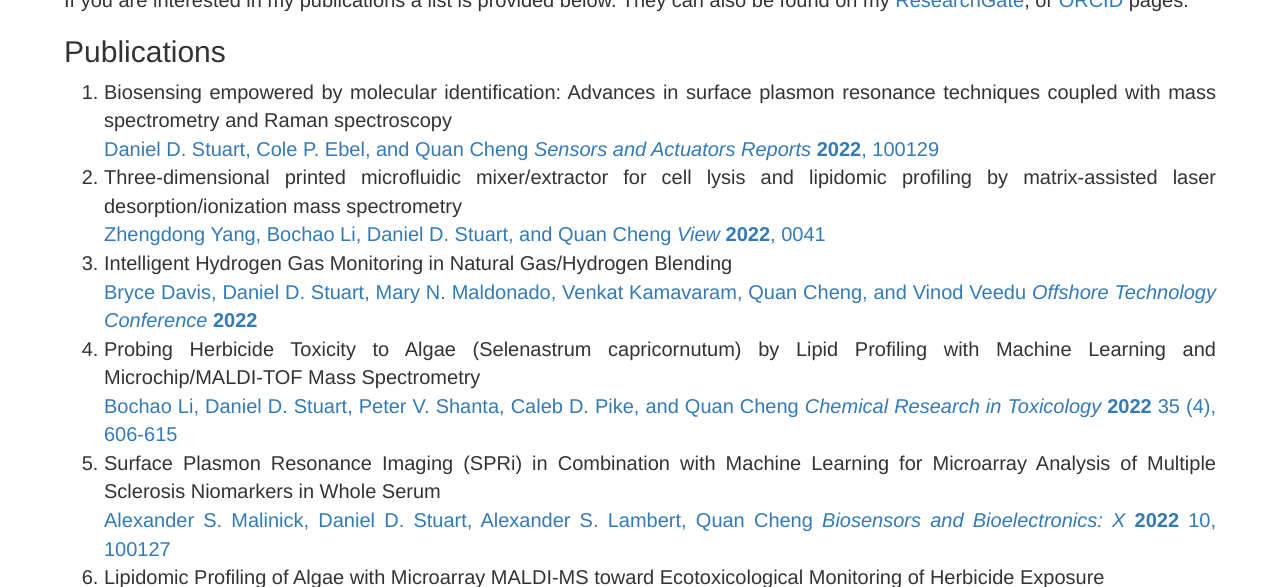
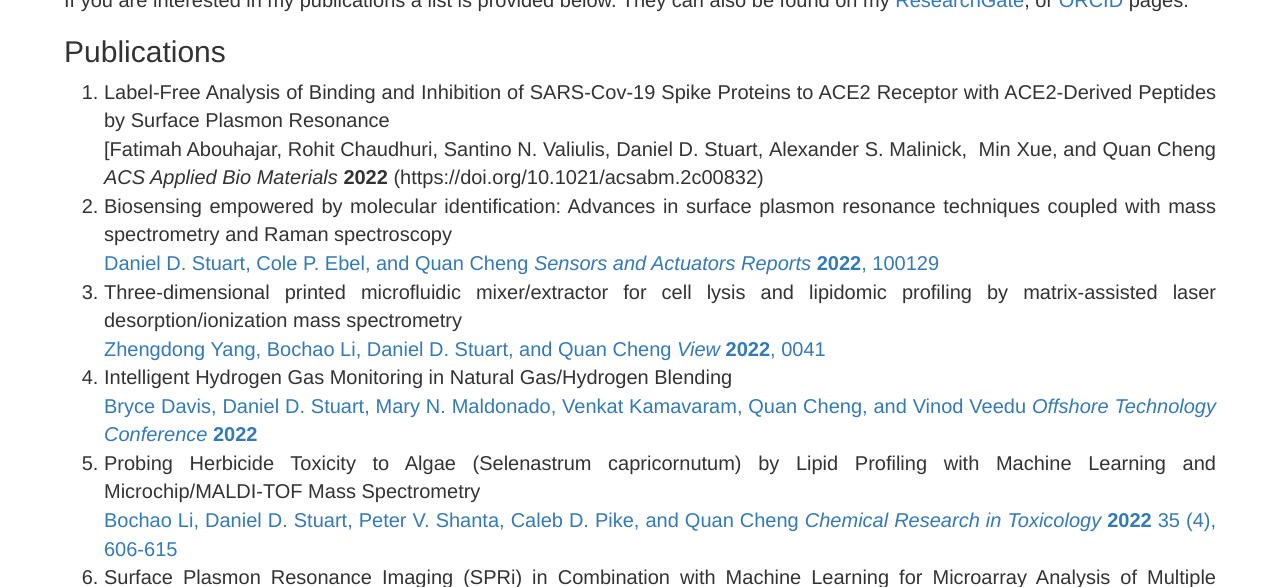
Before and after one commit to danieldstuart/danieldstuart.github.io, a Jekyll site: the page built from publications.markdown, in a window 1280 px wide and 900 px high, cut to the strip 313-900 px from the top of the window. Built offline with Jekyll 4.4.1, drawn with Linux system fonts in a browser that asks for light colours; nearby versions of some CDN libraries.

Commit message:
Update publications.markdown

```diff
--- a/publications.markdown
+++ b/publications.markdown
@@ -14,23 +14,25 @@
 
 ## Publications ##
 <div markdown="1" class="list">
-1. Biosensing empowered by molecular identification: Advances in surface plasmon resonance techniques coupled with mass spectrometry and Raman spectroscopy <br>
+1. Label-Free Analysis of Binding and Inhibition of SARS-Cov-19 Spike Proteins to ACE2 Receptor with ACE2-Derived Peptides by Surface Plasmon Resonance <br>
+[Fatimah Abouhajar, Rohit Chaudhuri, Santino N. Valiulis, Daniel D. Stuart, Alexander S. Malinick,  Min Xue, and Quan Cheng <em>ACS Applied Bio Materials</em> <strong>2022 </strong>(https://doi.org/10.1021/acsabm.2c00832)
+2. Biosensing empowered by molecular identification: Advances in surface plasmon resonance techniques coupled with mass spectrometry and Raman spectroscopy <br>
 [Daniel D. Stuart, Cole P. Ebel, and Quan Cheng <em>Sensors and Actuators Reports</em> <strong>2022</strong>, 100129](https://doi.org/10.1016/j.snr.2022.100129)
-2. Three-dimensional printed microfluidic mixer/extractor for cell lysis and lipidomic profiling by matrix-assisted laser desorption/ionization mass spectrometry <br>
+3. Three-dimensional printed microfluidic mixer/extractor for cell lysis and lipidomic profiling by matrix-assisted laser desorption/ionization mass spectrometry <br>
 [Zhengdong Yang, Bochao Li, Daniel D. Stuart, and Quan Cheng <em>View</em> <strong>2022</strong>, 0041](https://doi.org/10.1002/VIW.20220041)
-3. Intelligent Hydrogen Gas Monitoring in Natural Gas/Hydrogen Blending <br>
+4. Intelligent Hydrogen Gas Monitoring in Natural Gas/Hydrogen Blending <br>
 [Bryce Davis,  Daniel D. Stuart, Mary N. Maldonado, Venkat Kamavaram,  Quan Cheng, and Vinod Veedu <em>Offshore Technology Conference</em> <strong>2022</strong>](http://dx.doi.org/10.4043/32007-MS)
-4. Probing Herbicide Toxicity to Algae (Selenastrum capricornutum) by Lipid Profiling with Machine Learning and Microchip/MALDI-TOF Mass Spectrometry <br>
+5. Probing Herbicide Toxicity to Algae (Selenastrum capricornutum) by Lipid Profiling with Machine Learning and Microchip/MALDI-TOF Mass Spectrometry <br>
 [Bochao Li, Daniel D. Stuart, Peter V. Shanta, Caleb D. Pike, and Quan Cheng <em>Chemical Research in Toxicology</em> <strong>2022</strong> 35 (4), 606-615](http://dx.doi.org/10.1021/acs.chemrestox.1c00397)
-5. Surface Plasmon Resonance Imaging (SPRi) in Combination with Machine Learning for Microarray Analysis of Multiple Sclerosis Niomarkers in Whole Serum <br>
+6. Surface Plasmon Resonance Imaging (SPRi) in Combination with Machine Learning for Microarray Analysis of Multiple Sclerosis Niomarkers in Whole Serum <br>
 [Alexander S. Malinick, Daniel D. Stuart, Alexander S. Lambert, Quan Cheng <em>Biosensors and Bioelectronics: X</em> <strong>2022</strong> 10, 100127](http://dx.doi.org/10.1016/j.biosx.2022.100127)
-6. Lipidomic Profiling of Algae with Microarray MALDI-MS toward Ecotoxicological Monitoring of Herbicide Exposure <br>
+7. Lipidomic Profiling of Algae with Microarray MALDI-MS toward Ecotoxicological Monitoring of Herbicide Exposure <br>
 [Peter V. Shanta, Bochao Li, Daniel D. Stuart, and Quan Cheng <em>Environmental Science & Technology</em> <strong>2021</strong> 55 (15), 10558-10568](http://dx.doi.org/10.1021/acs.est.1c01138)
-7. Detection of Multiple Sclerosis Biomarkers in Serum by Ganglioside Microarrays and Surface Plasmon Resonance Imaging <br>
+8. Detection of Multiple Sclerosis Biomarkers in Serum by Ganglioside Microarrays and Surface Plasmon Resonance Imaging <br>
 [Alexander S. Malinick, Alexander S. Lambert, Daniel D. Stuart, Bochao Li, Ellie Puente, and Quan Cheng <em>ACS Sensors</em> <strong>2020</strong> 5 (11), 3617-3626](http://dx.doi.org/10.1021/acssensors.0c01935)
-8. Plasmonic Gold Templates Enhancing Single Cell Lipidomic Analysis of Microorganisms <br>
+9. Plasmonic Gold Templates Enhancing Single Cell Lipidomic Analysis of Microorganisms <br>
 [Peter V. Shanta, Bochao Li, Daniel D. Stuart, and Quan Cheng <em>Analytical Chemistry</em> <strong>2020</strong> 92 (9), 6213-6217](http://dx.doi.org/10.1021/acs.analchem.9b05285)
-9. Graphene Oxide-Nanocarriers for Fluorescent Sensing of Calcium Ion Accumulation and Direct Assessment of Ion-Induced Enzymatic Activities in Cells <br>
+10. Graphene Oxide-Nanocarriers for Fluorescent Sensing of Calcium Ion Accumulation and Direct Assessment of Ion-Induced Enzymatic Activities in Cells <br>
 [Peter V. Shanta, Daniel D. Stuart, and Quan Cheng <em>ACS Applied Nano Materials</em> <strong>2019</strong> 2 (9), 5594-5603](http://dx.doi.org/10.1021/acsanm.9b01160)
 </div>
 
```
